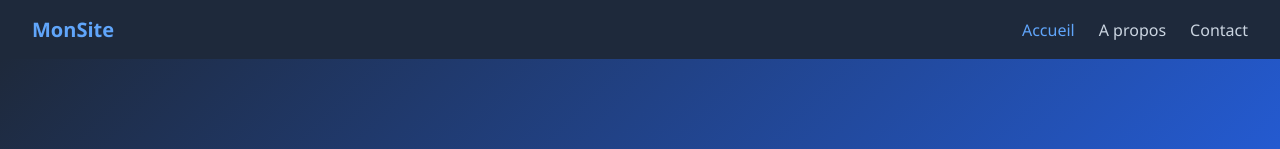
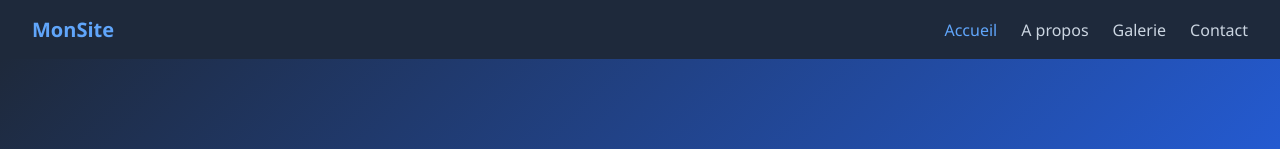
Before and after one commit to salahdidi/git25, a plain HTML site: page index.html in a window 1280 px wide. Shown: the top 149 px of the page. Drawn offline with Linux system fonts and the light colour scheme.

Commit message:
feat: add galry link to navbar

```diff
--- a/index.html
+++ b/index.html
@@ -12,6 +12,7 @@
     <ul>
       <li><a href="index.html" class="active">Accueil</a></li>
       <li><a href="about.html">A propos</a></li>
+      <li><a href="gallery.html">Galerie</a></li>  <!-- NOUVEAU dans feature/gallery -->
       <li><a href="contact.html">Contact</a></li>
     </ul>
   </nav>
```
